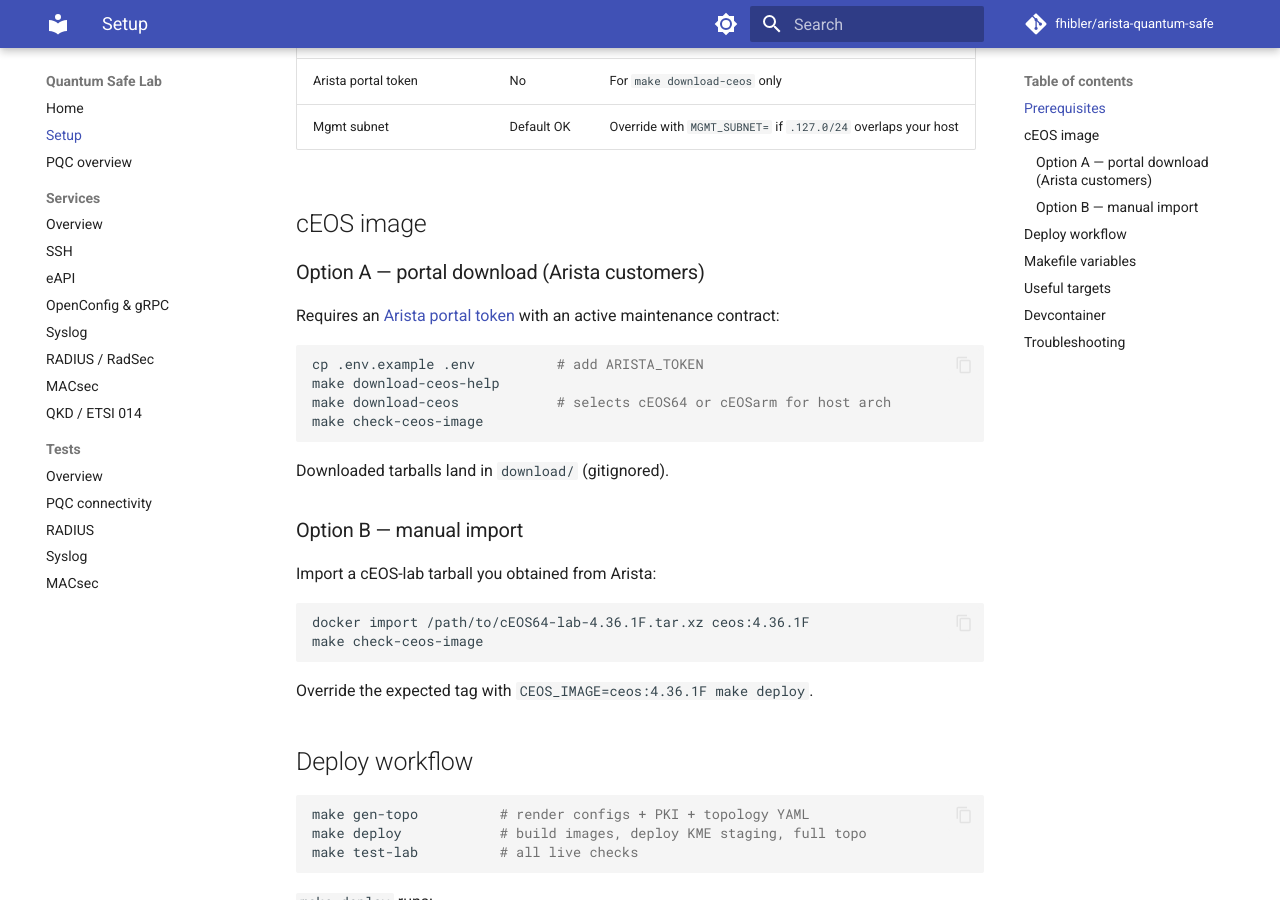
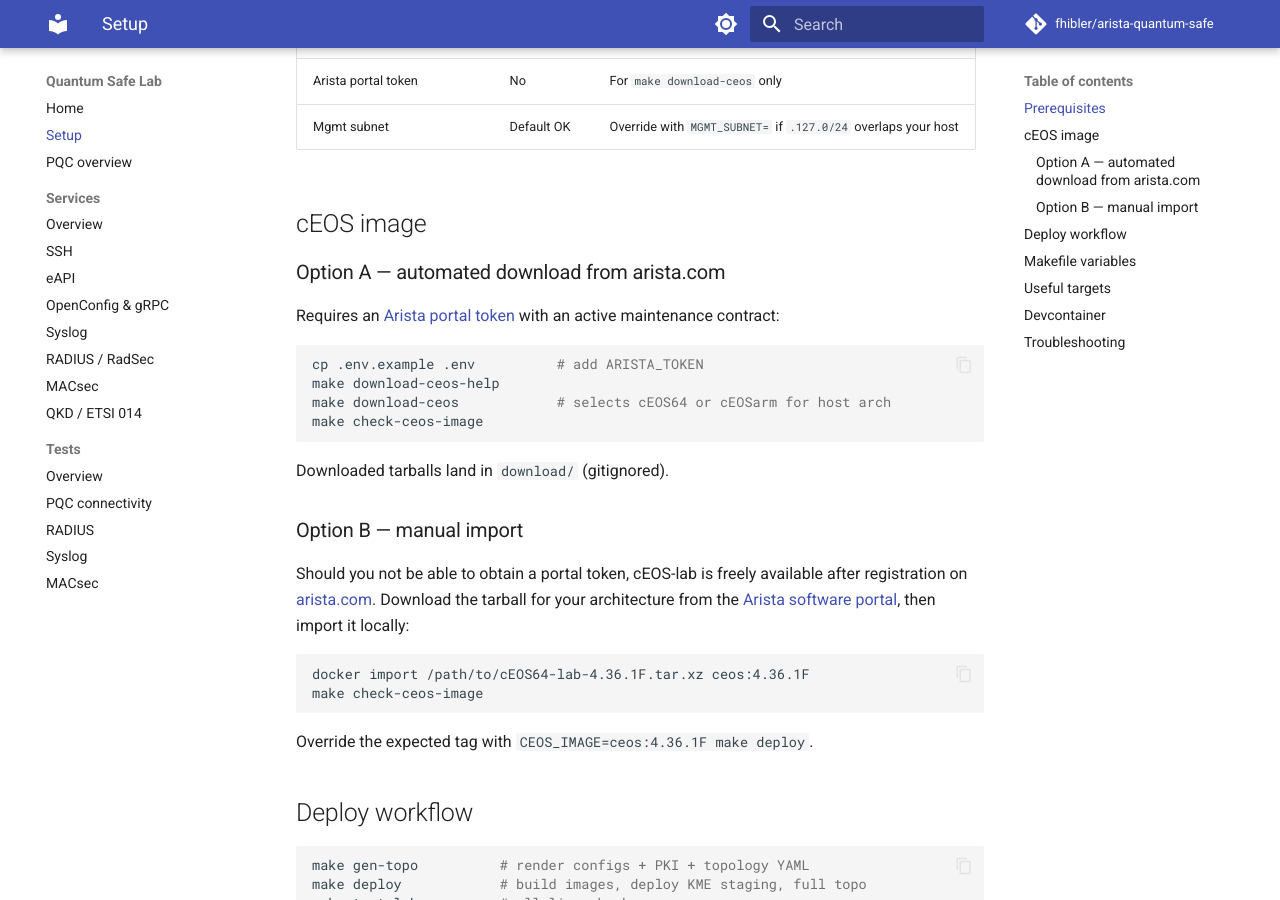
Before and after one commit to fhibler/arista-quantum-safe, an MkDocs documentation site: the page built from docs/setup.md, in a window 1280 px wide and 900 px high, scrolled down 354 px. Built offline with MkDocs 1.6.1 and Material for MkDocs 9.7.7, drawn with Linux system fonts in a browser that asks for light colours; comment, search, counter and statistics services are not loaded.

Commit message:
Clarify cEOS download options in setup docs.
Rename Option A for the automated portal flow and note that cEOS-lab is available after free registration when a token is unavailable.

````diff
--- a/docs/setup.md
+++ b/docs/setup.md
@@ -12,7 +12,7 @@
 
 ## cEOS image
 
-### Option A — portal download (Arista customers)
+### Option A — automated download from arista.com
 
 Requires an [Arista portal token](https://www.arista.com/en/users/profile) with an active maintenance contract:
 
@@ -27,7 +27,7 @@
 
 ### Option B — manual import
 
-Import a cEOS-lab tarball you obtained from Arista:
+Should you not be able to obtain a portal token, cEOS-lab is freely available after registration on [arista.com](https://www.arista.com). Download the tarball for your architecture from the [Arista software portal](https://www.arista.com/en/support/software-download), then import it locally:
 
 ```bash
 docker import /path/to/cEOS64-lab-4.36.1F.tar.xz ceos:4.36.1F
````
